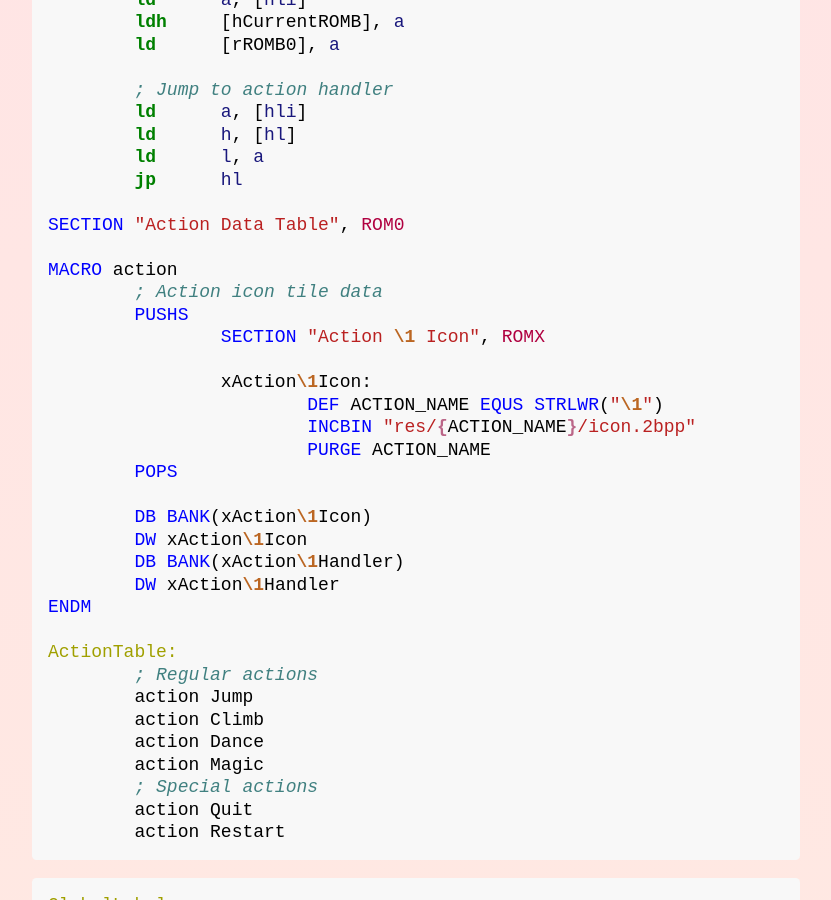
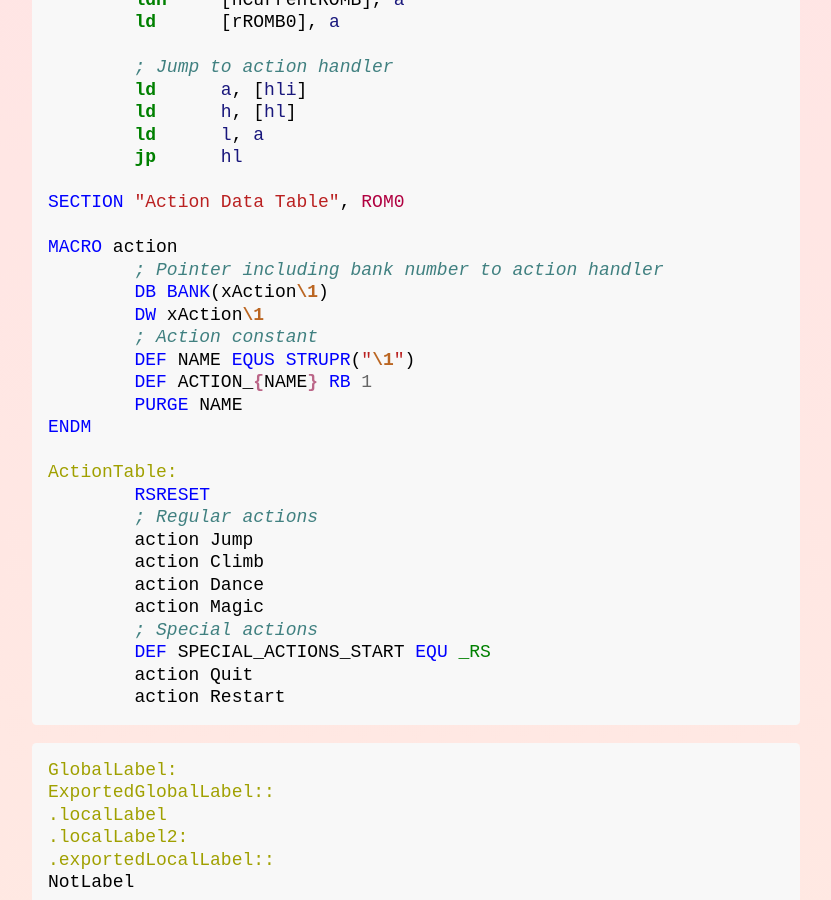
Before and after one commit to martendo/jekyll-highlight-rgbasm, a Jekyll site: the page built from index.md, in a window 1280 px wide and 900 px high, scrolled down 1574 px. Shown: the whole window, without its empty margins (224-1055 px from the left). Built offline with Jekyll 4.4.1, drawn with Linux system fonts in a browser that asks for light colours.

Commit message:
Fix first example code block
I had changed some things but forgot to change others. Anyway, more
thorought syntax examples are provided in the second example code block,
and the first can be simplified a little.

````diff
--- a/index.md
+++ b/index.md
@@ -61,7 +61,6 @@ This page's code blocks were highlighted using jekyll-highlight-rgbasm!
 
 ```rgbasm
 INCLUDE "hardware.inc"
-INCLUDE "action.inc"
 
 SECTION "Action Variables", HRAM
 
@@ -100,29 +99,24 @@ DoAction::
 SECTION "Action Data Table", ROM0
 
 MACRO action
-	; Action icon tile data
-	PUSHS
-		SECTION "Action \1 Icon", ROMX
-
-		xAction\1Icon:
-			DEF ACTION_NAME EQUS STRLWR("\1")
-			INCBIN "res/{ACTION_NAME}/icon.2bpp"
-			PURGE ACTION_NAME
-	POPS
-
-	DB BANK(xAction\1Icon)
-	DW xAction\1Icon
-	DB BANK(xAction\1Handler)
-	DW xAction\1Handler
+	; Pointer including bank number to action handler
+	DB BANK(xAction\1)
+	DW xAction\1
+	; Action constant
+	DEF NAME EQUS STRUPR("\1")
+	DEF ACTION_{NAME} RB 1
+	PURGE NAME
 ENDM
 
 ActionTable:
+	RSRESET
 	; Regular actions
 	action Jump
 	action Climb
 	action Dance
 	action Magic
 	; Special actions
+	DEF SPECIAL_ACTIONS_START EQU _RS
 	action Quit
 	action Restart
 ```
````
